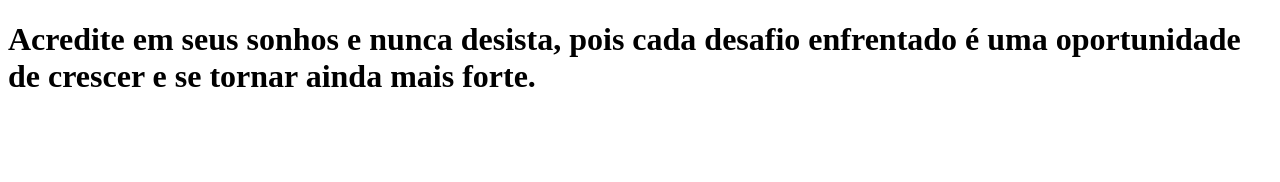
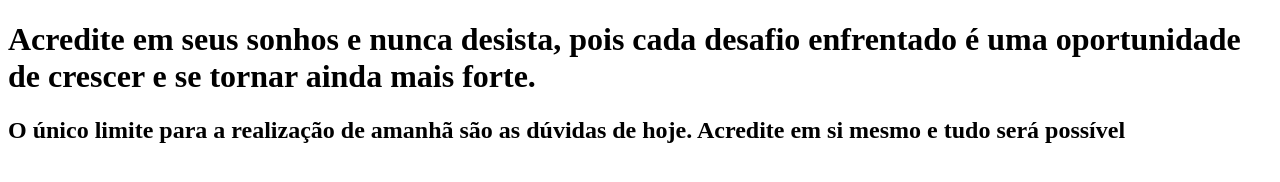
Before and after one commit to rodrigoMedeiros0/bootcampDevJava, a plain HTML site: page index.html in a window 1280 px wide. Drawn offline with Linux system fonts and the light colour scheme.

Commit message:
frase motivacional 2

```diff
--- a/index.html
+++ b/index.html
@@ -7,5 +7,6 @@
 </head>
 <body>
     <h1>Acredite em seus sonhos e nunca desista, pois cada desafio enfrentado é uma oportunidade de crescer e se tornar ainda mais forte.</h1>
+    <h2>O único limite para a realização de amanhã são as dúvidas de hoje. Acredite em si mesmo e tudo será possível</h2>
 </body>
 </html>
```
